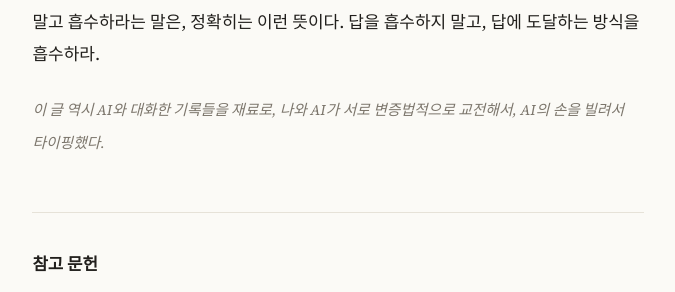
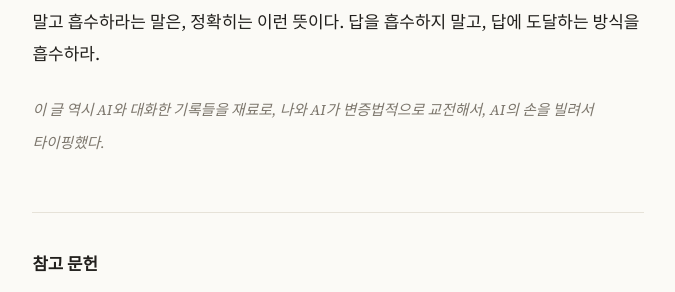
Before and after one commit to nonasking/essays, a Jekyll site: the page built from server-room/index.md, in a window 1280 px wide and 900 px high, scrolled down 7028 px. Shown: the part 160-452 px from the top of the window, without its empty margins (302-977 px from the left). Built offline with Jekyll 4.4.1, drawn with Linux system fonts in a browser that asks for light colours.

Commit message:
Colophon: drop redundant 서로
Co-Authored-By: Claude Fable 5 <noreply@anthropic.com>
Claude-Session: https://claude.ai/code/session_01BJdtbA5Tt9xUHreSd5NWp6

```diff
--- a/server-room/index.md
+++ b/server-room/index.md
@@ -89,7 +89,7 @@ AI도 마찬가지일 것이다. 서버실 불이 꺼질 확률보다, 불이
 
 AI에 맡기는 사람은 AI만큼 일하게 되고, AI가 없으면 일하지 못하게 된다. AI를 배우는 사람은 AI를 통과한 만큼 달라진 자신으로 남는다. 프로 기사들이 그랬듯이. 위임하지 말고 흡수하라는 말은, 정확히는 이런 뜻이다. 답을 흡수하지 말고, 답에 도달하는 방식을 흡수하라.
 
-<small>*이 글 역시 AI와 대화한 기록들을 재료로, 나와 AI가 서로 변증법적으로 교전해서, AI의 손을 빌려서 타이핑했다.*</small>
+<small>*이 글 역시 AI와 대화한 기록들을 재료로, 나와 AI가 변증법적으로 교전해서, AI의 손을 빌려서 타이핑했다.*</small>
 
 ## 참고 문헌
 
```
